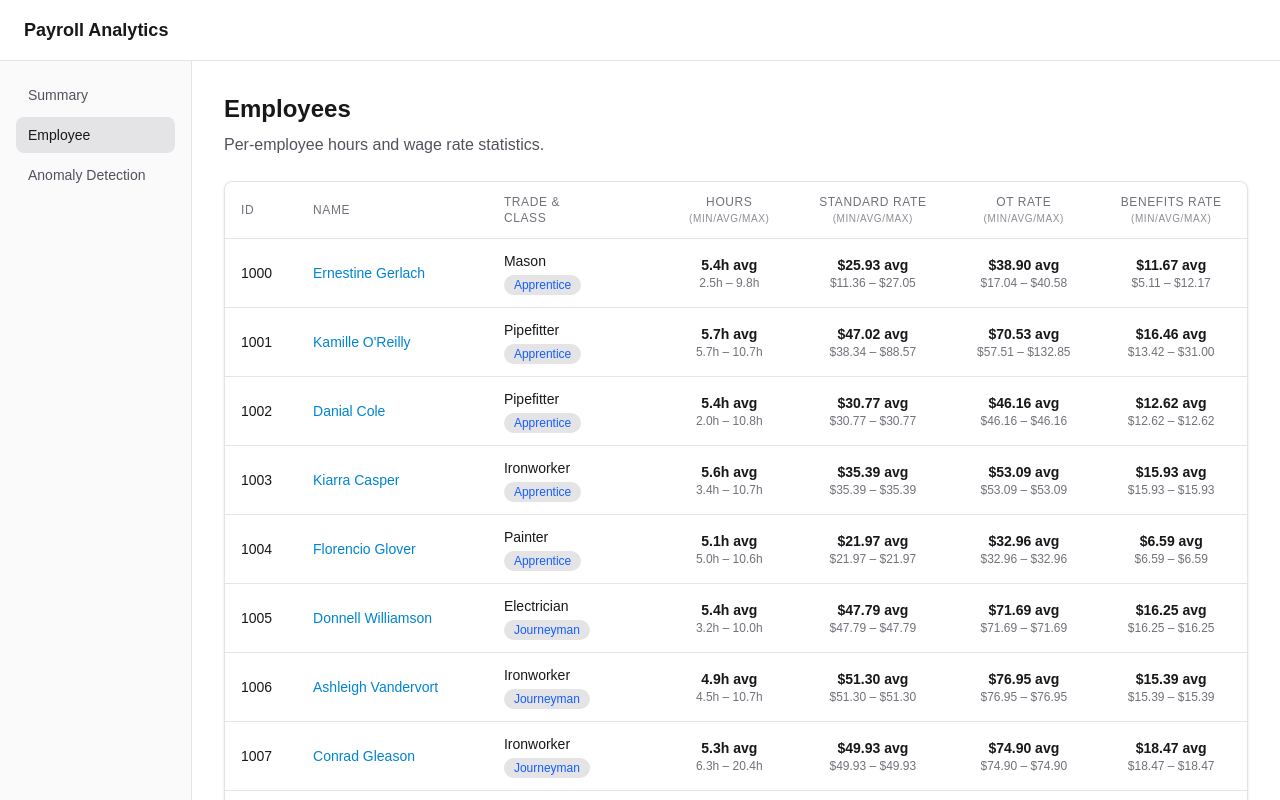
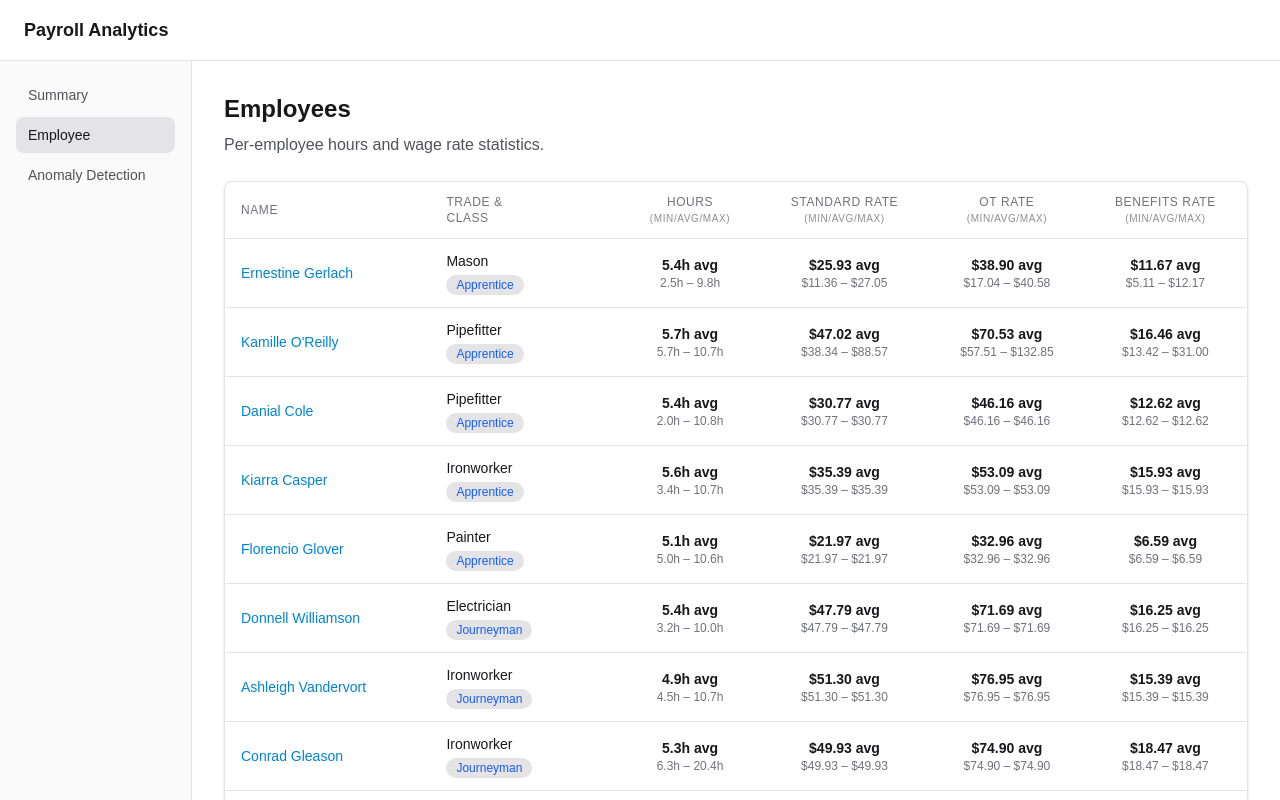
Before and after one commit to chriscconte/curly-fortnight, a Next.js app: page /employee in a window 1280 px wide. Shown: the top 800 px of the page. Built offline with nearby package versions, Linux system fonts and the light colour scheme.

Commit message:
Remove id column from employee page

```diff
--- a/app/employee/page.tsx
+++ b/app/employee/page.tsx
@@ -93,9 +93,6 @@ export default async function EmployeePage() {
           <thead>
             <tr>
               <th className="px-4 py-3 text-left text-xs font-medium uppercase tracking-wider text-zinc-500 dark:text-zinc-400">
-                ID
-              </th>
-              <th className="px-4 py-3 text-left text-xs font-medium uppercase tracking-wider text-zinc-500 dark:text-zinc-400">
                 Name
               </th>
               <th className="px-4 py-3 text-left text-xs font-medium uppercase tracking-wider text-zinc-500 dark:text-zinc-400">
@@ -114,9 +111,6 @@ export default async function EmployeePage() {
                 key={e.employeeId}
                 className="text-zinc-900 dark:text-zinc-50"
               >
-                <td className="whitespace-nowrap px-4 py-3 text-sm font-medium">
-                  {e.employeeId}
-                </td>
                 <td className="whitespace-nowrap px-4 py-3 text-sm">
                   <Link
                     href={`/employee/${e.employeeId}`}
```
